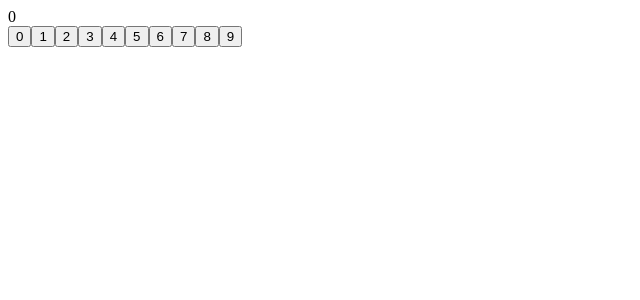
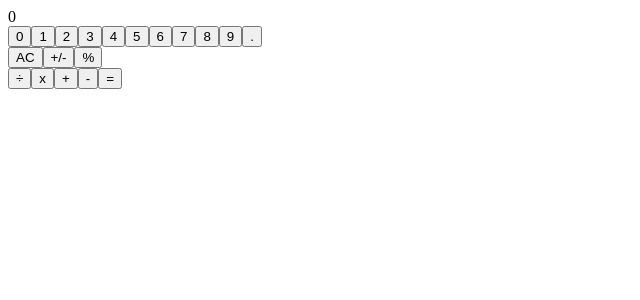
Before and after one commit to pedrostanzani/ios-calculator, a React (Create React App) app: page / in a window 1280 px wide. Shown: the top 300 px of the page, without its empty margins (0-640 px from the left). Built offline with nearby package versions, Linux system fonts and the light colour scheme.

Commit message:
Implement core func. state, selectOperation() and handleEqual() logic

```diff
--- a/src/components/Calculator.js
+++ b/src/components/Calculator.js
@@ -4,19 +4,76 @@ class Calculator extends React.Component {
     constructor(props) {
         super(props);
         this.state = {
+            firstOperand: 3,
+            secondOperand: 2,
+            operator: null,
+
             display: '0'
         };
     }
 
+    selectOperation(operator) {
+        this.setState({ operator });
+    }
+
+    handleEqual() {
+        let first, second, result;
+
+        first = this.state.firstOperand;
+        second = this.state.secondOperand;
+
+        console.log(first, second);
+
+        switch (this.state.operator) {
+            case '+': result = first + second; break;
+            case '-': result = first - second; break;
+            case 'x': result = first * second; break;
+            case '÷': result = first / second; break;
+
+            default:
+                break;
+        }
+
+        if (!isNaN(result)) {
+            this.setState({firstOperand: result});
+        }
+
+        console.log(result);
+    }
+
     render() {
         const digits = [...Array(10).keys()].map((i) => {
-            return (<button>{i}</button>);
+            return (<button key={i}>{i}</button>);
         });
 
         return (
             <div>
                 <div className='display'>{this.state.display}</div>
-                {digits}
+
+                <div>
+                    {digits}
+                    <button>.</button>
+                </div>
+
+                <div>
+                    <button>AC</button>
+                    <button>+/-</button>
+                    <button>%</button>
+                </div>
+
+                <div>
+                    <button onClick={() => this.selectOperation('÷')}>÷</button>
+                    <button onClick={() => this.selectOperation('x')}>x</button>
+                    <button onClick={() => this.selectOperation('+')}>+</button>
+                    <button onClick={() => this.selectOperation('-')}>-</button>
+
+                    <button onClick={() => this.handleEqual()}>=</button>
+                </div>
+
+
+
+
+
             </div>
         );
     }
```
